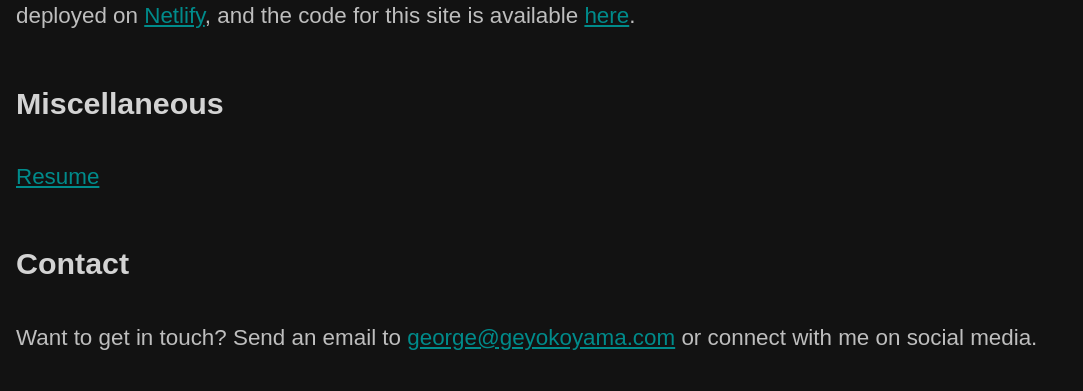
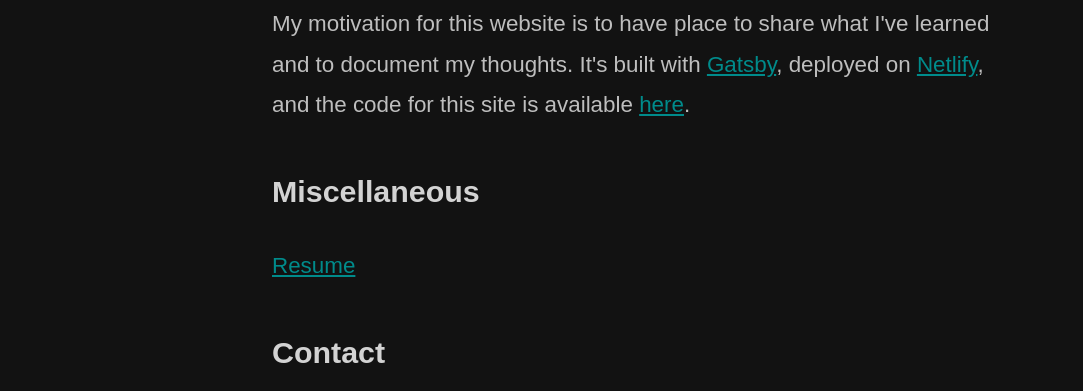
Before and after one commit to geyokoyama/geyokoyama.com, a Gatsby site: page / in a window 1280 px wide. Shown: the part 1007-1398 px from the top of the page, without its empty margins (0-1083 px from the left). Built offline with nearby package versions, Linux system fonts and the light colour scheme; Gatsby itself is replaced by a stand-in of ours.

Commit message:
Better container styles

```diff
--- a/src/assets/css/layout.css
+++ b/src/assets/css/layout.css
@@ -19,8 +19,9 @@
 }
 
 .prose {
-  max-width: 768px;
+  max-width: var(--prose-width);
   margin: auto;
+  padding: 0.5rem 1rem;
 }
 
 .project-list {
--- a/src/assets/css/variables.css
+++ b/src/assets/css/variables.css
@@ -2,6 +2,7 @@
   /* Widths */
   /*--container-width-min: 360px;*/
   --container-width: 80rem;
+  --prose-width: 768px;
 
   /* Font Family */
   --font-family-base: sans-serif;
--- a/src/pages/blog.js
+++ b/src/pages/blog.js
@@ -8,6 +8,7 @@
   return (
     <article className="article">
       <div className="container">
+        <div className="prose">
           <header className="article__header">
             <h1 className="article__header--title">Blog.</h1>
             <div className="article__header--summary">
@@ -20,6 +21,7 @@
                 <PostCard key={ post.id } data={ post } />
               )
             }
+          </div>
         </div>
       </div>
     </article>
--- a/src/pages/index.js
+++ b/src/pages/index.js
@@ -9,6 +9,7 @@
   return (
     <article className="article">
       <div className="container">
+        <div className="prose">
           <header className="article__header">
             <div>
               <h1 className="article__header--title">Hey there, I'm George.</h1>
@@ -39,6 +40,7 @@
             </section>
           </div>
         </div>
+      </div>
     </article>
   )
 }
--- a/src/pages/projects.js
+++ b/src/pages/projects.js
@@ -9,6 +9,7 @@
   return (
     <article className="article">
       <div className="container">
+        <div className="prose">
           <header className="article__header">
             <h1 className="article__header--title">Projects.</h1>
             <div className="article__header--summary">
@@ -23,6 +24,7 @@
             }
           </div>
         </div>
+      </div>
     </article>
   )
 }
```
Also changed, not shown: src/pages/404.js (+7 -5 lines). Lines whose indentation alone changed are shown as unchanged.
